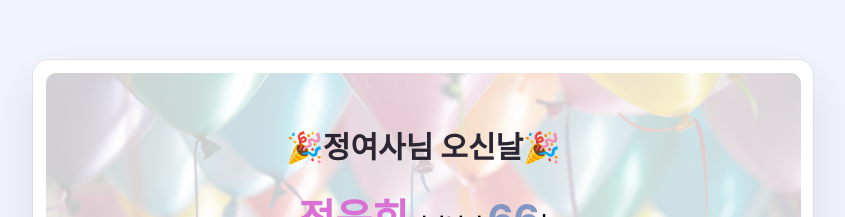
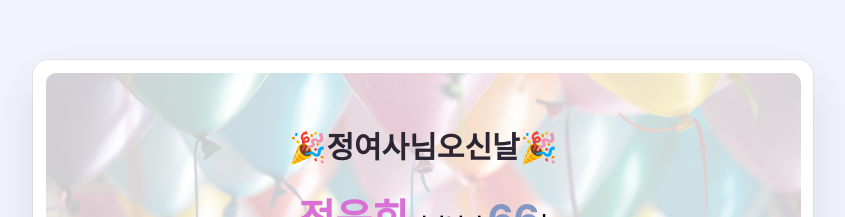
Before and after one commit to yoonucho/Mrs.YH-s-birthday-card, a Next.js app: page /card-content in a window 1280 px wide. Shown: the top 217 px of the page, without its empty margins (217-1062 px from the left). Built offline with nearby package versions, Linux system fonts and the light colour scheme; a web font is replaced by a local one.

Commit message:
refactor: Update HappyBirthDayCard component with optimized Korean text

```diff
--- a/src/app/components/card-content/HappyBirthDayCard.tsx
+++ b/src/app/components/card-content/HappyBirthDayCard.tsx
@@ -34,7 +34,7 @@ export default function HappyBirthDayCard() {
 					<Image src="/assets/images/card-img.jpg" alt="happy birthday card" width={0} height={0} sizes="100vw" />
 				</figure> */}
 				<div className={`${styles.cardHeader} fadeIn`}>
-					<h1>🎉정여사님 오신날🎉 </h1>
+					<h1>🎉정여사님오신날🎉 </h1>
 					<Typewriter
 						onInit={typewriter => {
 							typewriter
```
